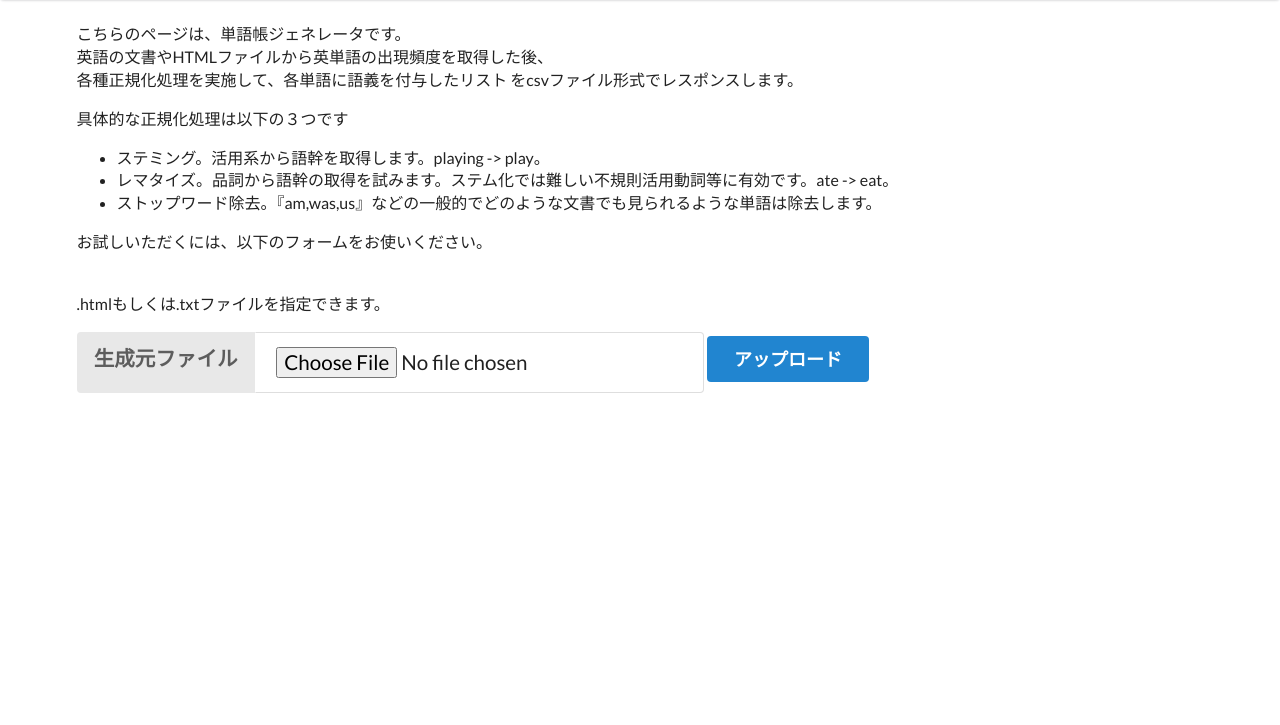
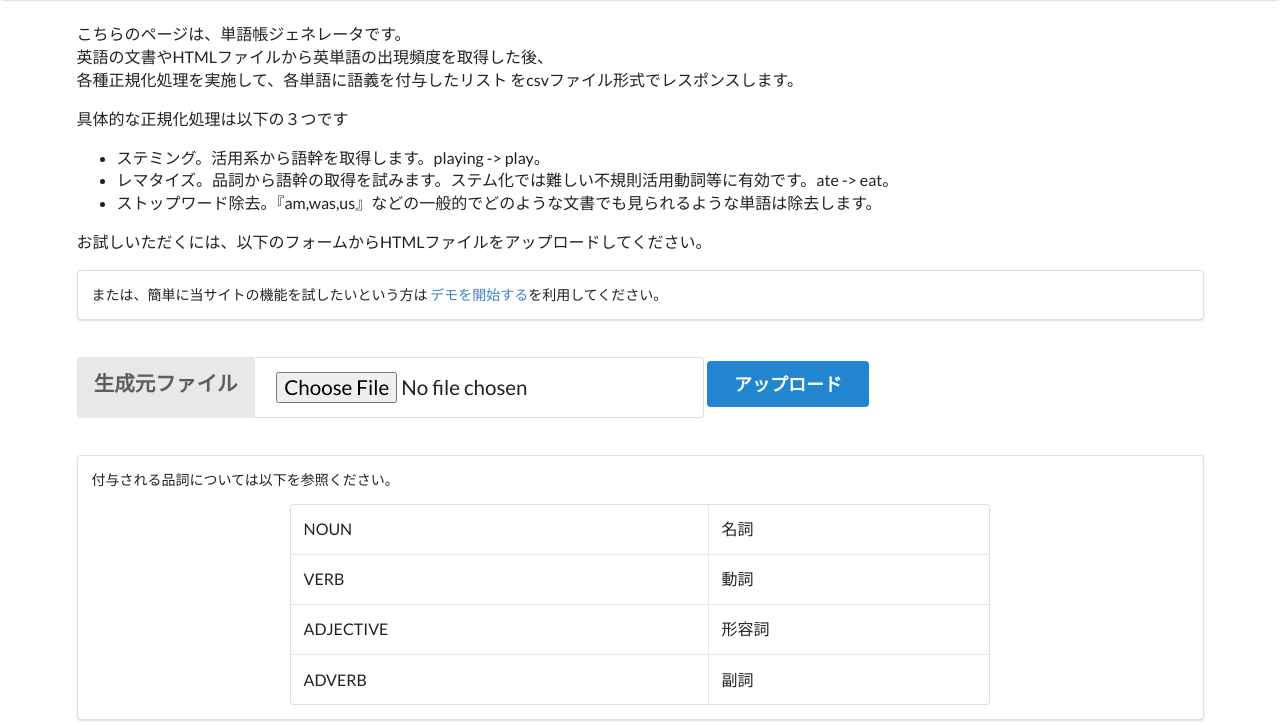
Before and after one commit to jhogigi/wordbook_generator, a Django app: page / in a window 1280 px wide. Shown: the part 75-800 px from the top of the page. Run offline with Django 3.2, Linux system fonts and the light colour scheme; parts of the project's set-up code (start-up, migrations or seed data) failed here and were passed over.

Commit message:
サイトのデモページを追加

```diff
--- a/file_manager/templates/file_manager/upload.html
+++ b/file_manager/templates/file_manager/upload.html
@@ -15,14 +15,18 @@
         <li>レマタイズ。品詞から語幹の取得を試みます。ステム化では難しい不規則活用動詞等に有効です。ate -> eat。</li>
         <li>ストップワード除去。『am,was,us』などの一般的でどのような文書でも見られるような単語は除去します。</li>
     </ul>
-    <p>お試しいただくには、以下のフォームをお使いください。</p>
+    <p>お試しいただくには、以下のフォームからHTMLファイルをアップロードしてください。</p>
+    <p class="ui segment">
+        <span class="ui blue text">
+            または、簡単に当サイトの機能を試したいという方は
+            <a href="{% url 'demo' %}">デモを開始する</a>を利用してください。
+        </span>
+    </p>
     <br>
 </div>
 
 <form method="POST" enctype="multipart/form-data">
     {% csrf_token %}
-    <p>.htmlもしくは.txtファイルを指定できます。</p>
-
     {% if form.original_file.errors %}
         <div class="ui warning message">
             <ul>
@@ -40,4 +44,31 @@
     </div>
         <button class="ui primary big button" type="submit">アップロード</button>
 </form>
+
+<br>
+<div class="ui segment"'>
+    <p>
+        付与される品詞については以下を参照ください。
+    </p>
+    <div class="ui text container">
+        <table class="ui celled table">
+            <tr>
+                <td>NOUN</td>
+                <td>名詞</td>
+            </tr>
+            <tr>
+                <td>VERB</td>
+                <td>動詞</td>
+            </tr>
+            <tr>
+                <td>ADJECTIVE</td>
+                <td>形容詞</td>
+            </tr>
+            <tr>
+                <td>ADVERB</td>
+                <td>副詞</td>
+            </tr>
+        </table>
+    </div>
+    </div>
 {% endblock %}
--- a/file_manager/urls.py
+++ b/file_manager/urls.py
@@ -1,6 +1,6 @@
 from django.urls import path
 
-from file_manager.views import FileManagerView
+from file_manager.views import FileManagerView, DemoView
 from file_manager.views import WaitingTaskPage, ResultTaskPage
 
 
@@ -8,4 +8,5 @@ urlpatterns = [
     path('', FileManagerView.as_view()),
     path('waiting_task/<uuid:task_id>/', WaitingTaskPage.as_view()),
     path('task_result/<uuid:task_id>/', ResultTaskPage.as_view()),
+    path('demo/', DemoView.as_view(), name="demo"),
 ]
--- a/file_manager/views.py
+++ b/file_manager/views.py
@@ -32,6 +32,20 @@ class FileManagerView(View):
         return render(request, 'file_manager/upload.html', {'form': form})
 
 
+class DemoView(View):
+    def get(self, request, *args, **kwargs):
+        return render(request, 'file_manager/demo.html')
+
+    def post(self, request, *args, **kwargs):
+        task = Task.objects.create(original_file_path="alice.html")
+
+        chain = get_task_chain(task.id)
+        async_result = chain.apply_async()
+        task.async_result_id = async_result.task_id
+        task.save()
+        return redirect(f'/waiting_task/{task.id}/')
+
+
 class WaitingTaskPage(TemplateView):
     template_name ='file_manager/waiting_task.html'
 
```
Also changed, not shown: file_manager/templates/file_manager/demo.html (added, +19 -0 lines), file_manager/tests.py (line endings or trailing spaces), 1 other file.
